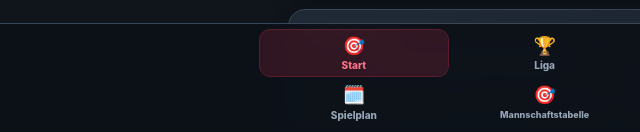
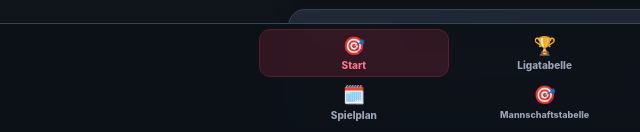
Before and after one commit to yzg8fn8gvj-gif/TB-Gingen-Bulls-l, a plain HTML site: page bulls/index.html in a window 1280 px wide. Shown: the part 668-800 px from the top of the page, 0-640 px from the left. Drawn offline with Linux system fonts and the light colour scheme.

Commit message:
Rename Liga navigation label to Ligatabelle

```diff
--- a/bulls/index.html
+++ b/bulls/index.html
@@ -161,7 +161,7 @@ body{padding-bottom:calc(112px + env(safe-area-inset-bottom))}
 </div>
 <nav class="bottomnav" aria-label="Hauptnavigation"><div class="navinner">
   <a class="navlink active" href="#start"><span class="ico">🎯</span><span>Start</span></a>
-  <a class="navlink" href="#tabelle"><span class="ico">🏆</span><span>Liga</span></a>
+  <a class="navlink" href="#tabelle"><span class="ico">🏆</span><span>Ligatabelle</span></a>
   <a class="navlink" href="#pokal"><span class="ico">🏆</span><span>Pokal</span></a>
   <a class="navlink" href="#ergebnisse"><span class="ico">📊</span><span>Ergebnisse</span></a>
   <a class="navlink" href="#spielplan"><span class="ico">🗓️</span><span>Spielplan</span></a>
```
